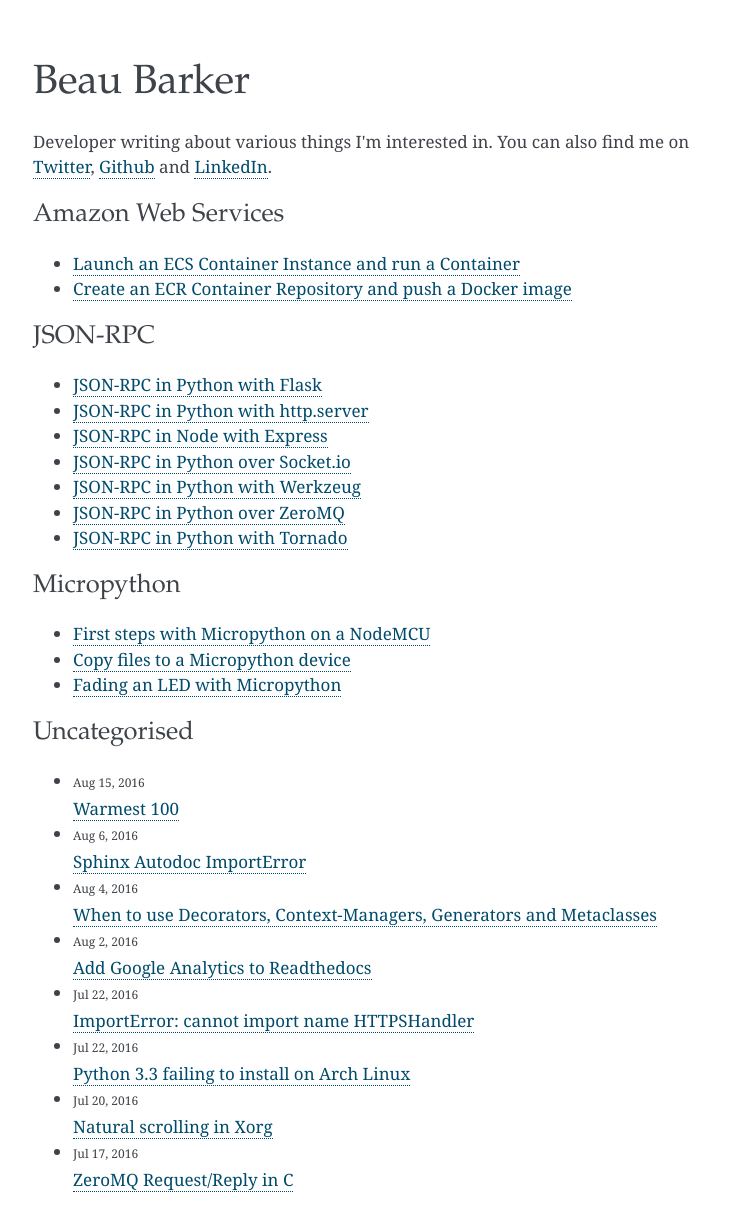
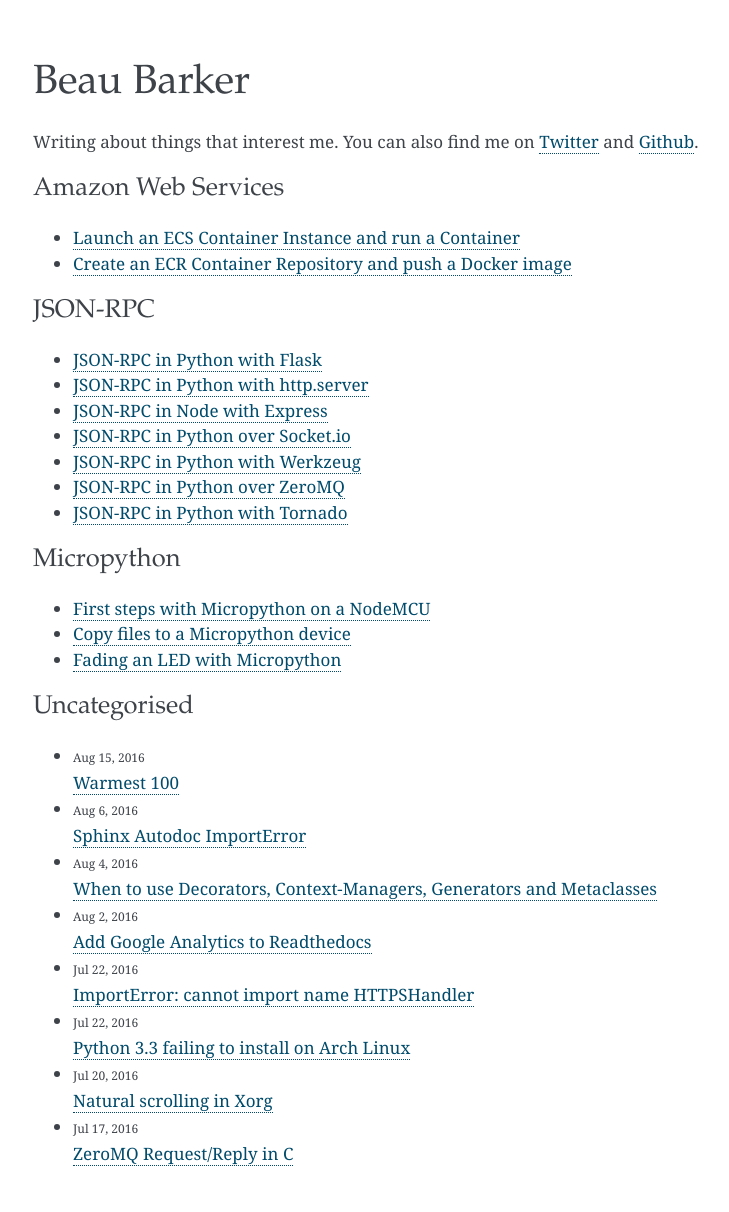
Before and after one commit to explodinglabs/explodinglabs.github.io, a Jekyll site: the page built from index.html, in a window 1280 px wide. Shown: the whole page, without its empty margins (247-976 px from the left). Built offline with Jekyll 4.4.1, drawn with Linux system fonts in a browser that asks for light colours; after the commit the page ends 1187 px from its top, so only the background shows below that.

Commit message:
Remove LI link

```diff
--- a/index.html
+++ b/index.html
@@ -6,10 +6,9 @@
     <h1 class="page-title">Beau Barker</h1>
 
     <p>
-        Developer writing about various things I'm interested in. You can also
-        find me on <a href="https://twitter.com/bbmelb">Twitter</a>, <a
-                      href="https://github.com/bcb">Github</a> and <a
-                      href="https://au.linkedin.com/in/beaub">LinkedIn</a>.
+        Writing about things that interest me. You can also find me on <a
+            href="https://twitter.com/bbmelb">Twitter</a> and <a
+            href="https://github.com/bcb">Github</a>.
     </p>
 
     {% for collection in site.collections %}
```
